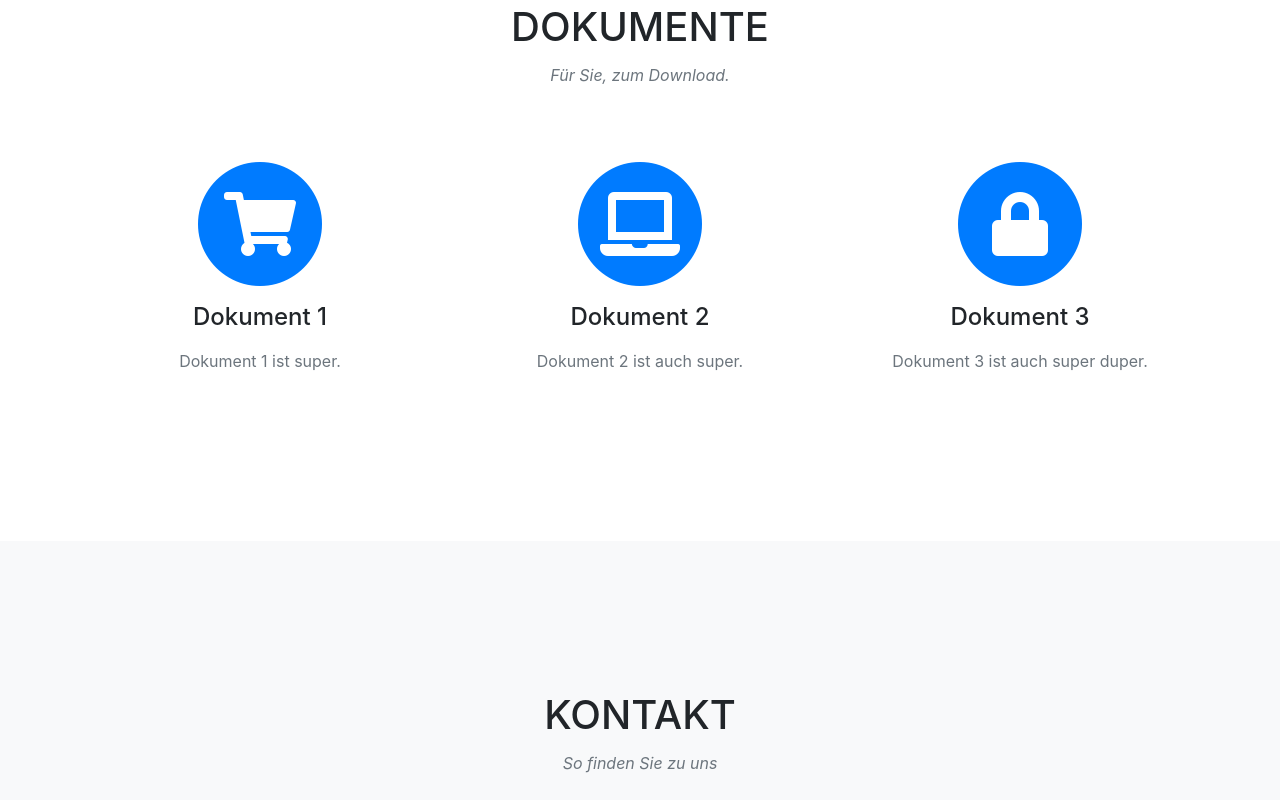
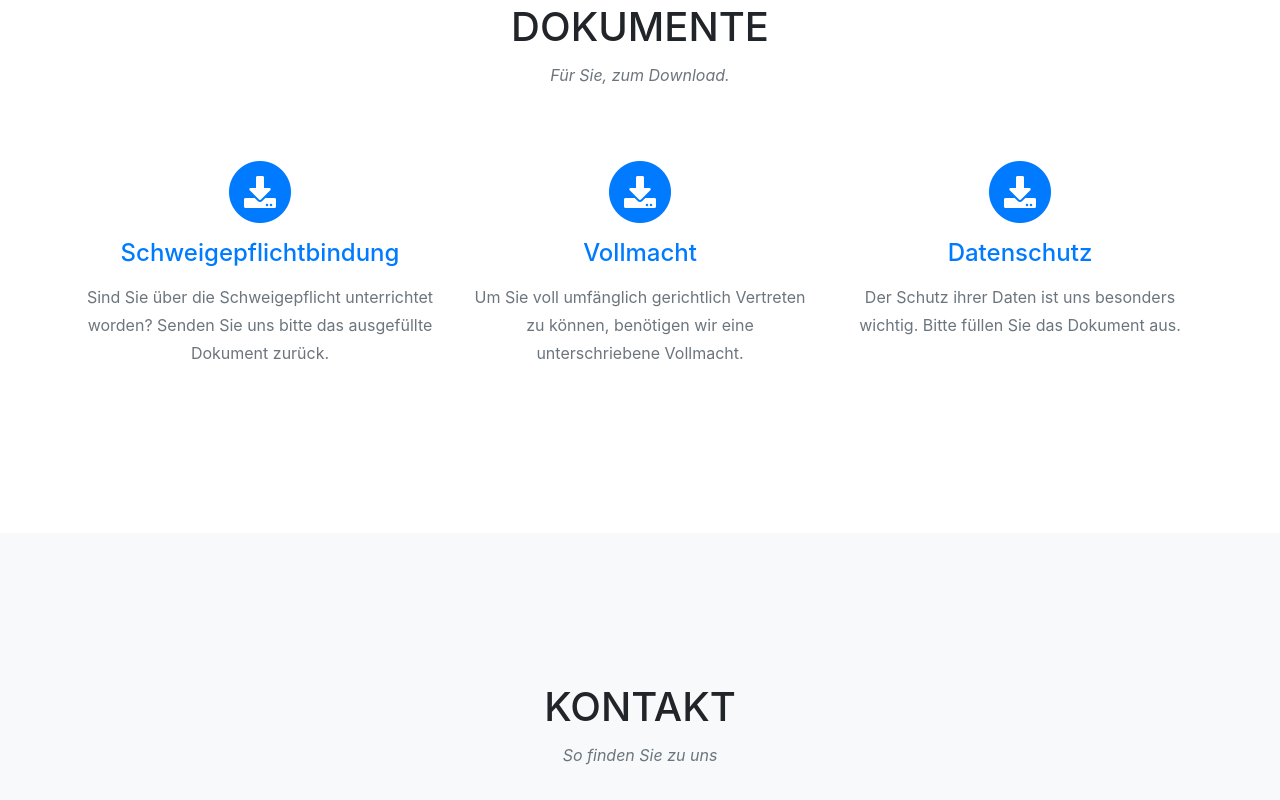
Before and after one commit to tobirohrer/website-lawyer, a website with bundled scripts: page index.html in a window 1280 px wide. Shown: the part 1855-2655 px from the top of the page. Built offline with nearby package versions, Linux system fonts and the light colour scheme; a web font is replaced by a local one.

Commit message:
styled documents section

```diff
--- a/index.html
+++ b/index.html
@@ -110,30 +110,37 @@
             <h3 class="section-subheading text-muted">Für Sie, zum Download.</h3>
           </div>
         </div>
+
         <div class="row text-center">
           <div class="col-md-4">
-            <span class="fa-stack fa-4x">
+            <a target="_blank" href="./docs/testdoc.pdf">
+              <span class="fa-stack fa-2x">
                 <i class="fas fa-circle fa-stack-2x text-primary"></i>
-              <i class="fas fa-shopping-cart fa-stack-1x fa-inverse"></i>
+                <i class="fas fa-download fa-stack-1x fa-inverse"></i>
               </span>
-            <h4 class="service-heading">Dokument 1</h4>
-            <p class="text-muted">Dokument 1 ist super.</p>
+              <h4 class="service-heading">Schweigepflichtbindung</h4>
+              <p class="text-muted">Sind Sie über die Schweigepflicht unterrichtet worden? Senden Sie uns bitte das ausgefüllte Dokument zurück.</p>
+            </a>
           </div>
           <div class="col-md-4">
-            <span class="fa-stack fa-4x">
+            <a target="_blank" href="./docs/testdoc.pdf">
+              <span class="fa-stack fa-2x">
                 <i class="fas fa-circle fa-stack-2x text-primary"></i>
-              <i class="fas fa-laptop fa-stack-1x fa-inverse"></i>
+                <i class="fas fa-download fa-stack-1x fa-inverse"></i>
               </span>
-            <h4 class="service-heading">Dokument 2</h4>
-            <p class="text-muted">Dokument 2 ist auch super.</p>
+              <h4 class="service-heading">Vollmacht</h4>
+              <p class="text-muted">Um Sie voll umfänglich gerichtlich Vertreten zu können, benötigen wir eine unterschriebene Vollmacht.</p>
+            </a>
           </div>
           <div class="col-md-4">
-            <span class="fa-stack fa-4x">
+            <a target="_blank" href="./docs/testdoc.pdf">
+              <span class="fa-stack fa-2x">
                 <i class="fas fa-circle fa-stack-2x text-primary"></i>
-              <i class="fas fa-lock fa-stack-1x fa-inverse"></i>
+                <i class="fas fa-download fa-stack-1x fa-inverse"></i>
               </span>
-            <h4 class="service-heading">Dokument 3</h4>
-            <p class="text-muted">Dokument 3 ist auch super duper.</p>
+              <h4 class="service-heading">Datenschutz</h4>
+              <p class="text-muted">Der Schutz ihrer Daten ist uns besonders wichtig. Bitte füllen Sie das Dokument aus.</p>
+            </a>
           </div>
         </div>
       </div>
```
Also changed, not shown: 1 other file. Lines whose indentation alone changed are shown as unchanged.
